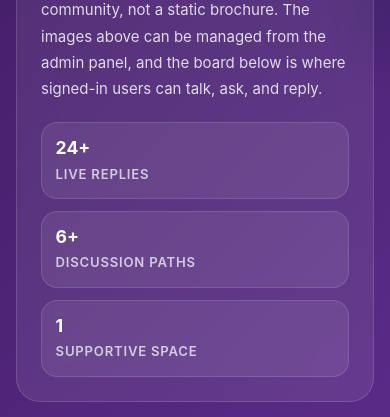
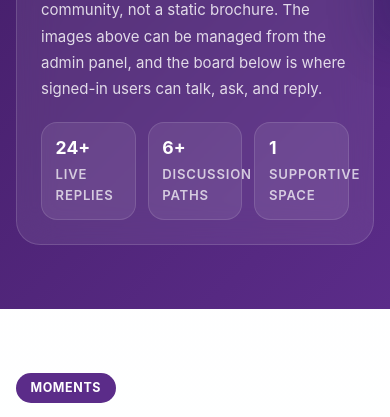
Before and after one commit to Kaizen2030/brightpathtravelscholars, a React (Vite) app: page /community in a window 390 px wide. Shown: the part 800-1217 px from the top of the page. Built offline with nearby package versions, Linux system fonts and the light colour scheme; no server answers; the database is empty.

Commit message:
Improve community mobile card grids

```diff
--- a/src/pages/Community.css
+++ b/src/pages/Community.css
@@ -947,17 +947,25 @@
     grid-template-columns: 1fr;
   }
 
-  .community-hero-stats,
+  .community-hero-stats {
+    grid-template-columns: repeat(2, minmax(0, 1fr));
+  }
+
   .community-board-summary {
-    grid-template-columns: 1fr;
+    grid-template-columns: repeat(3, minmax(0, 1fr));
   }
 }
 
 @media (max-width: 768px) {
   .community-gallery-grid,
+  .community-testimonials-grid,
   .community-meetup-grid,
-  .community-testimonials-grid {
-    grid-template-columns: 1fr;
+  .community-safety-grid {
+    grid-template-columns: repeat(2, minmax(0, 1fr));
+  }
+
+  .community-hero-stats {
+    grid-template-columns: repeat(3, minmax(0, 1fr));
   }
 
   .community-thread-head,
@@ -983,4 +991,8 @@
     width: 100%;
     flex-direction: column;
   }
+
+  .community-board-summary {
+    grid-template-columns: repeat(3, minmax(0, 1fr));
+  }
 }
```
